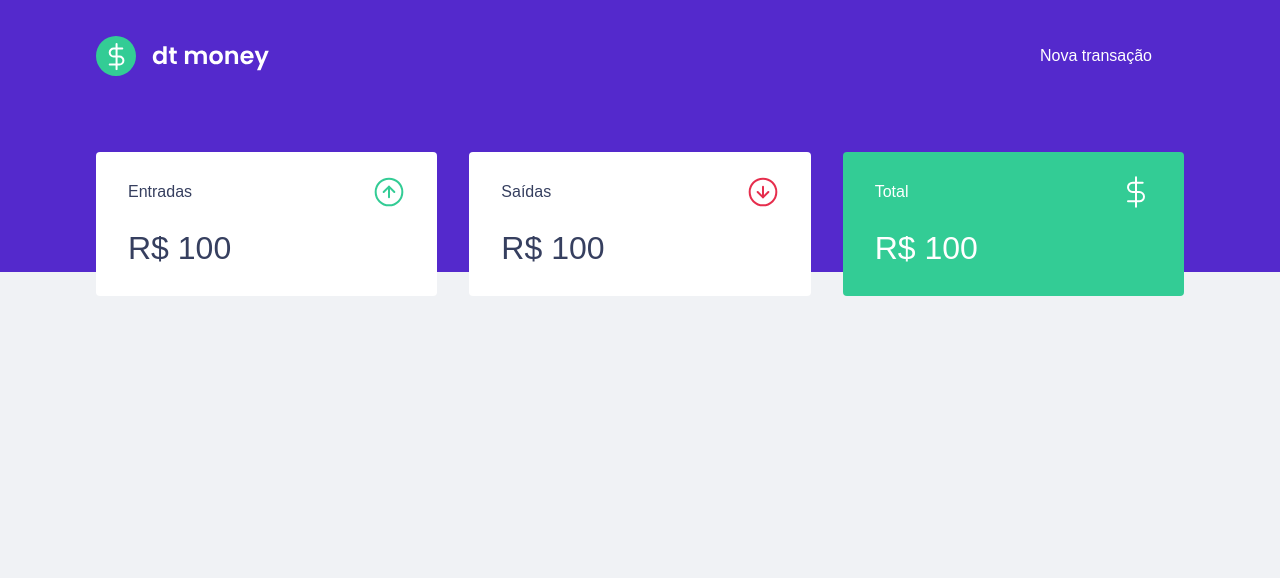
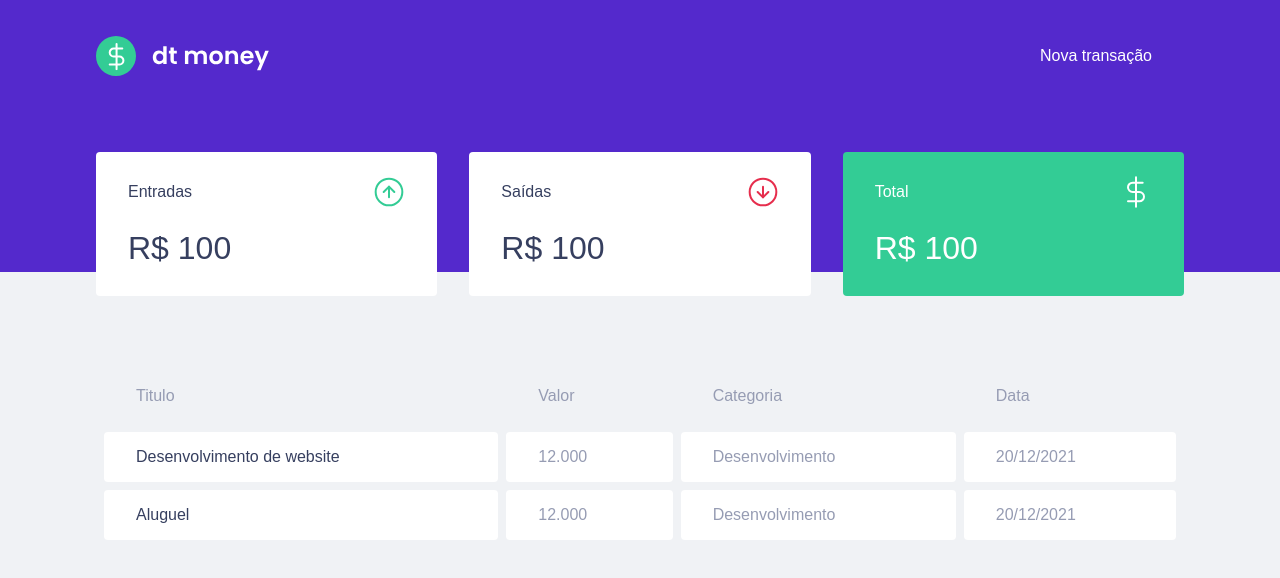
Before and after one commit to juan-20/financial-administrator, a React (Create React App) app: page / in a window 1280 px wide. Shown: the top 578 px of the page. Built offline with nearby package versions, Linux system fonts and the light colour scheme.

Commit message:
finishing main page

```diff
--- a/src/components/Dashboard/index.tsx
+++ b/src/components/Dashboard/index.tsx
@@ -1,5 +1,6 @@
 
 import { Sumary } from '../Sumary';
+import TransactionTable from '../TransactionTable';
 import { Container } from './styles';
 
 
@@ -7,6 +8,7 @@
   return (
     <Container>
       <Sumary />
+      <TransactionTable />
     </Container>
   );
 };
--- /dev/null
+++ b/src/components/TransactionTable/index.tsx
@@ -0,0 +1,38 @@
+import { Container } from './styles';
+
+
+function TransactionTable() {
+  return (
+    <Container>
+      <table>
+        <thead>
+          <tr>
+            <th>Titulo</th>
+            <th>Valor</th>
+            <th>Categoria</th>
+            <th>Data</th>
+          </tr>
+        </thead>
+
+        <tbody>
+          <tr>
+            <td className="title">Desenvolvimento de website</td>
+            <td>12.000</td>
+            <td>Desenvolvimento</td>
+            <td>20/12/2021</td>
+          </tr>
+
+          <tr>
+            <td>Aluguel</td>
+            <td>12.000</td>
+            <td>Desenvolvimento</td>
+            <td>20/12/2021</td>
+          </tr>
+
+        </tbody>
+      </table>
+    </Container>
+  );
+};
+
+export default TransactionTable;
--- /dev/null
+++ b/src/components/TransactionTable/styles.ts
@@ -0,0 +1,39 @@
+import styled from 'styled-components';
+
+export const Container = styled.div`
+    margin-top: 4rem;
+
+    table {
+        width: 100%;
+        border-spacing: 0.5rem;
+
+        th{
+            color: var(--text-body);
+            font-weight: 400;
+            padding: 1rem 2rem;
+            text-align: left;
+            line-height: 1.5rem;
+        }
+
+        td{
+            padding: 1rem 2rem;
+            border:0;
+            background: #fff;
+            color: var(--text-body);
+            border-radius: 0.25rem;
+
+            &:first-child{
+                color: var(--text-title);
+            }
+
+            &.deposit{
+                color: var(--grenn);
+            }
+
+            &.withdraw{
+                color: var(--red);
+            }
+
+        }
+    }
+`;
```
